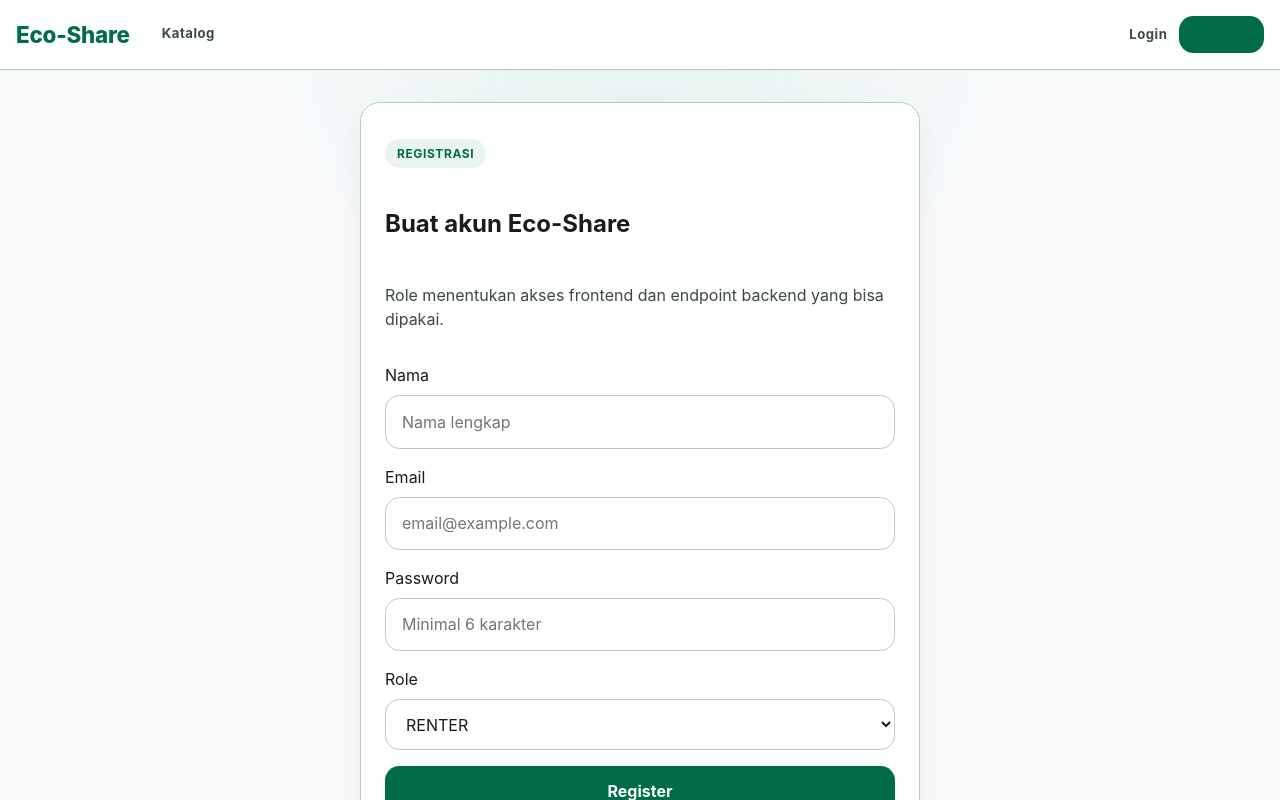
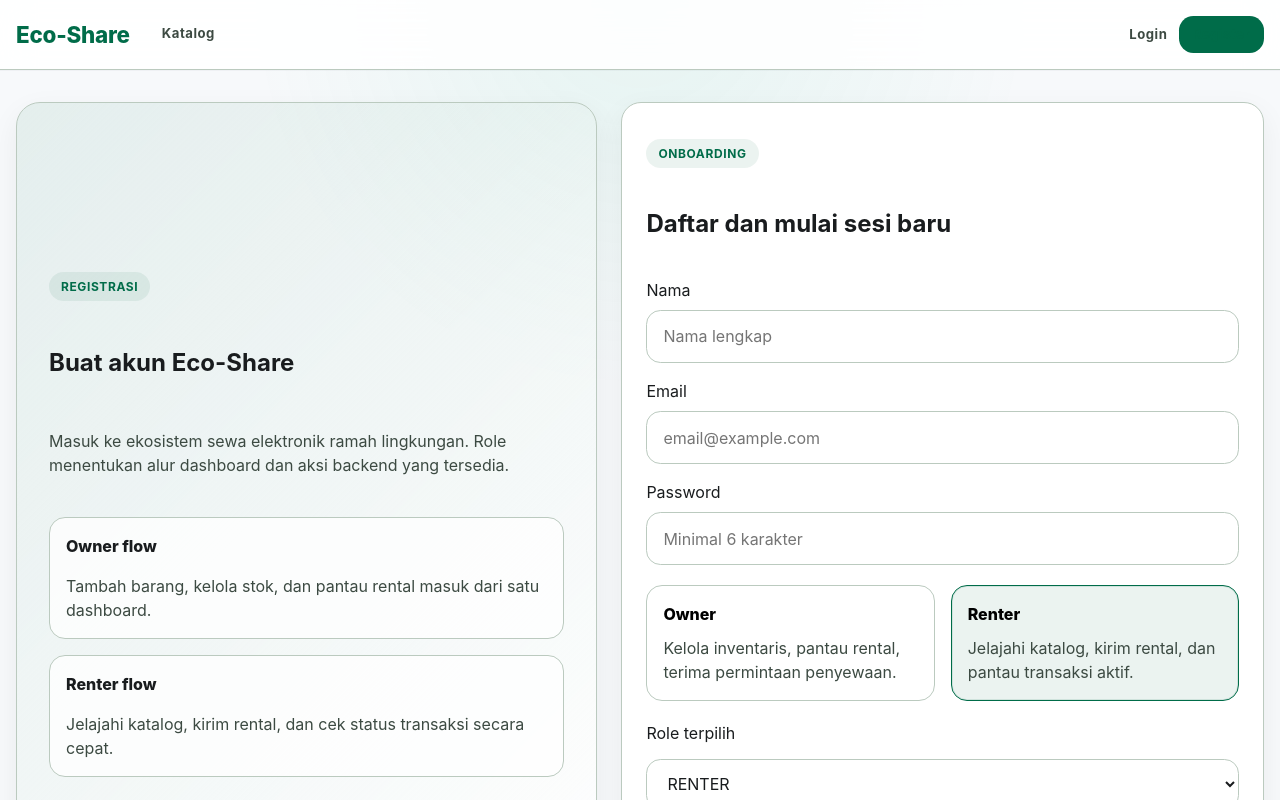
Before and after one commit to 411251181/UAS-Fullstack-411251181-BayuFarid, a Vue app: page /register in a window 1280 px wide. Shown: the top 800 px of the page. Built offline with nearby package versions, Linux system fonts and the light colour scheme; no server answers.

Commit message:
feat(ui): finish batch 3 auth pages

```diff
--- a/src/assets/styles/main.css
+++ b/src/assets/styles/main.css
@@ -737,6 +737,102 @@ textarea {
   font-weight: 600;
 }
 
+.auth-split-layout,
+.auth-feature-list,
+.auth-feature-item,
+.auth-form-panel,
+.auth-form-panel__group,
+.auth-form-panel__footer,
+.auth-login-hints,
+.auth-login-hint-card {
+  display: grid;
+  gap: 1rem;
+}
+
+.auth-split-layout {
+  grid-template-columns: minmax(0, 0.95fr) minmax(0, 1.05fr);
+  gap: 1.5rem;
+  align-items: stretch;
+}
+
+.auth-split-layout--compact {
+  grid-template-columns: minmax(0, 0.9fr) minmax(0, 1fr);
+}
+
+.auth-split-layout__content {
+  display: grid;
+  gap: 1.5rem;
+  align-content: center;
+  padding: 2rem;
+  border: 1px solid var(--border);
+  border-radius: 1.5rem;
+  background: linear-gradient(135deg, rgba(0, 108, 73, 0.08), rgba(255, 255, 255, 0.98));
+  box-shadow: var(--shadow-soft);
+}
+
+.auth-split-layout__intro {
+  display: grid;
+  gap: 0.75rem;
+}
+
+.auth-feature-item,
+.auth-login-hint-card {
+  padding: 1rem;
+  border: 1px solid var(--border);
+  border-radius: 1rem;
+  background: rgba(255, 255, 255, 0.78);
+}
+
+.auth-feature-item strong,
+.auth-role-card__title,
+.auth-login-hint-card__title {
+  font-size: 1rem;
+  font-weight: 800;
+}
+
+.auth-feature-item span,
+.auth-role-card__copy,
+.auth-login-hint-card__copy {
+  color: var(--muted);
+}
+
+.auth-form-panel {
+  gap: 1.25rem;
+}
+
+.auth-form-panel__footer {
+  grid-template-columns: minmax(0, 1fr) auto;
+  align-items: center;
+}
+
+.auth-role-grid {
+  display: grid;
+  grid-template-columns: repeat(2, minmax(0, 1fr));
+  gap: 1rem;
+}
+
+.auth-role-card {
+  display: grid;
+  gap: 0.6rem;
+  text-align: left;
+  border: 1px solid var(--border);
+  border-radius: 1rem;
+  padding: 1rem;
+  background: var(--panel);
+  cursor: pointer;
+}
+
+.auth-role-card--active {
+  border-color: var(--primary);
+  background: rgba(0, 108, 73, 0.08);
+  box-shadow: inset 0 0 0 1px rgba(0, 108, 73, 0.12);
+}
+
+.auth-form-panel__select {
+  display: grid;
+  gap: 0.35rem;
+}
+
 .table th,
 .table td {
   text-align: left;
@@ -765,7 +861,10 @@ textarea {
 @media (max-width: 900px) {
   .catalog-hero,
   .item-detail-content,
-  .catalog-cta {
+  .catalog-cta,
+  .auth-split-layout,
+  .auth-split-layout--compact,
+  .auth-role-grid {
     grid-template-columns: 1fr;
   }
 
@@ -773,7 +872,8 @@ textarea {
   .item-detail-stat-row,
   .item-detail-owner-grid,
   .item-discovery-card__heading-row,
-  .rental-form-panel__footer {
+  .rental-form-panel__footer,
+  .auth-form-panel__footer {
     grid-template-columns: 1fr;
   }
 }
@@ -806,7 +906,8 @@ textarea {
   .item-detail-hero__summary,
   .catalog-cta,
   .rental-form-panel,
-  .item-detail-sticky-bar {
+  .item-detail-sticky-bar,
+  .auth-split-layout__content {
     padding: 1rem;
   }
 
--- a/src/components/forms/LoginForm.vue
+++ b/src/components/forms/LoginForm.vue
@@ -1,7 +1,8 @@
 <template>
-  <form class="form" @submit.prevent="submitForm">
+  <form class="form auth-form-panel" @submit.prevent="submitForm">
     <BaseAlert :message="errorMessage" />
 
+    <div class="auth-form-panel__group">
       <label>
         Email
         <input v-model="form.email" type="email" placeholder="owner@example.com" required />
@@ -11,10 +12,25 @@
         Password
         <input v-model="form.password" type="password" placeholder="Minimal 6 karakter" required />
       </label>
+    </div>
 
+    <div class="auth-login-hints">
+      <div class="auth-login-hint-card">
+        <span class="auth-login-hint-card__title">Masuk sebagai owner</span>
+        <span class="auth-login-hint-card__copy">Akses dashboard barang dan rental milik owner.</span>
+      </div>
+      <div class="auth-login-hint-card">
+        <span class="auth-login-hint-card__title">Masuk sebagai renter</span>
+        <span class="auth-login-hint-card__copy">Lanjutkan rental, cek status, dan lihat detail transaksi.</span>
+      </div>
+    </div>
+
+    <div class="auth-form-panel__footer">
+      <p class="muted">Role aktif mengikuti akun backend yang dipakai saat login.</p>
       <button class="btn btn--primary" type="submit" :disabled="loading">
-      {{ loading ? 'Memproses...' : 'Login' }}
+        {{ loading ? 'Memproses...' : 'Masuk' }}
       </button>
+    </div>
   </form>
 </template>
 
--- a/src/components/forms/RegisterForm.vue
+++ b/src/components/forms/RegisterForm.vue
@@ -1,7 +1,8 @@
 <template>
-  <form class="form" @submit.prevent="submitForm">
+  <form class="form auth-form-panel" @submit.prevent="submitForm">
     <BaseAlert :message="errorMessage" />
 
+    <div class="auth-form-panel__group">
       <label>
         Nama
         <input v-model="form.name" type="text" placeholder="Nama lengkap" required />
@@ -16,18 +17,43 @@
         Password
         <input v-model="form.password" type="password" placeholder="Minimal 6 karakter" required minlength="6" />
       </label>
+    </div>
 
-    <label>
-      Role
+    <div class="auth-role-grid">
+      <button
+        type="button"
+        class="auth-role-card"
+        :class="{ 'auth-role-card--active': form.role === 'OWNER' }"
+        @click="form.role = 'OWNER'"
+      >
+        <span class="auth-role-card__title">Owner</span>
+        <span class="auth-role-card__copy">Kelola inventaris, pantau rental, terima permintaan penyewaan.</span>
+      </button>
+      <button
+        type="button"
+        class="auth-role-card"
+        :class="{ 'auth-role-card--active': form.role === 'RENTER' }"
+        @click="form.role = 'RENTER'"
+      >
+        <span class="auth-role-card__title">Renter</span>
+        <span class="auth-role-card__copy">Jelajahi katalog, kirim rental, dan pantau transaksi aktif.</span>
+      </button>
+    </div>
+
+    <label class="auth-form-panel__select">
+      Role terpilih
       <select v-model="form.role" required>
         <option value="RENTER">RENTER</option>
         <option value="OWNER">OWNER</option>
       </select>
     </label>
 
+    <div class="auth-form-panel__footer">
+      <p class="muted">Registrasi langsung menyimpan sesi dan mengarahkan user ke dashboard sesuai role.</p>
       <button class="btn btn--primary" type="submit" :disabled="loading">
-      {{ loading ? 'Memproses...' : 'Register' }}
+        {{ loading ? 'Memproses...' : 'Buat akun' }}
       </button>
+    </div>
   </form>
 </template>
 
--- a/src/views/auth/LoginView.vue
+++ b/src/views/auth/LoginView.vue
@@ -1,14 +1,32 @@
 <template>
-  <div class="auth-layout">
+  <section class="auth-split-layout auth-split-layout--compact">
+    <div class="auth-split-layout__content">
+      <div class="auth-split-layout__intro">
+        <p class="eyebrow">Autentikasi</p>
+        <h1>Masuk ke Eco-Share</h1>
+        <p class="muted">Gunakan akun owner atau renter sesuai data backend. Redirect tetap mengikuti role dan query route aktif.</p>
+      </div>
+
+      <div class="auth-feature-list">
+        <div class="auth-feature-item">
+          <strong>Satu akun, satu role</strong>
+          <span>Sistem login membaca role dari backend lalu mengarahkan ke dashboard relevan.</span>
+        </div>
+        <div class="auth-feature-item">
+          <strong>Lanjutkan transaksi</strong>
+          <span>Setelah login, renter bisa lanjut rental aktif dan owner bisa cek inventaris.</span>
+        </div>
+      </div>
+    </div>
+
     <BaseCard>
       <div class="section-heading">
-        <p class="eyebrow">Autentikasi</p>
-        <h1>Masuk ke Eco-Share</h1>
-        <p class="muted">Gunakan akun owner atau renter sesuai role pada backend.</p>
+        <p class="eyebrow">Welcome back</p>
+        <h2>Masuk ke sesi aktif</h2>
       </div>
       <LoginForm @submit="handleLogin" />
     </BaseCard>
-  </div>
+  </section>
 </template>
 
 <script setup>
--- a/src/views/auth/RegisterView.vue
+++ b/src/views/auth/RegisterView.vue
@@ -1,14 +1,32 @@
 <template>
-  <div class="auth-layout">
+  <section class="auth-split-layout">
+    <div class="auth-split-layout__content">
+      <div class="auth-split-layout__intro">
+        <p class="eyebrow">Registrasi</p>
+        <h1>Buat akun Eco-Share</h1>
+        <p class="muted">Masuk ke ekosistem sewa elektronik ramah lingkungan. Role menentukan alur dashboard dan aksi backend yang tersedia.</p>
+      </div>
+
+      <div class="auth-feature-list">
+        <div class="auth-feature-item">
+          <strong>Owner flow</strong>
+          <span>Tambah barang, kelola stok, dan pantau rental masuk dari satu dashboard.</span>
+        </div>
+        <div class="auth-feature-item">
+          <strong>Renter flow</strong>
+          <span>Jelajahi katalog, kirim rental, dan cek status transaksi secara cepat.</span>
+        </div>
+      </div>
+    </div>
+
     <BaseCard>
       <div class="section-heading">
-        <p class="eyebrow">Registrasi</p>
-        <h1>Buat akun Eco-Share</h1>
-        <p class="muted">Role menentukan akses frontend dan endpoint backend yang bisa dipakai.</p>
+        <p class="eyebrow">Onboarding</p>
+        <h2>Daftar dan mulai sesi baru</h2>
       </div>
       <RegisterForm @submit="handleRegister" />
     </BaseCard>
-  </div>
+  </section>
 </template>
 
 <script setup>
```
Also changed, not shown: 1 other file (tests, documents, lock files or other folders). Lines whose indentation alone changed are shown as unchanged.
